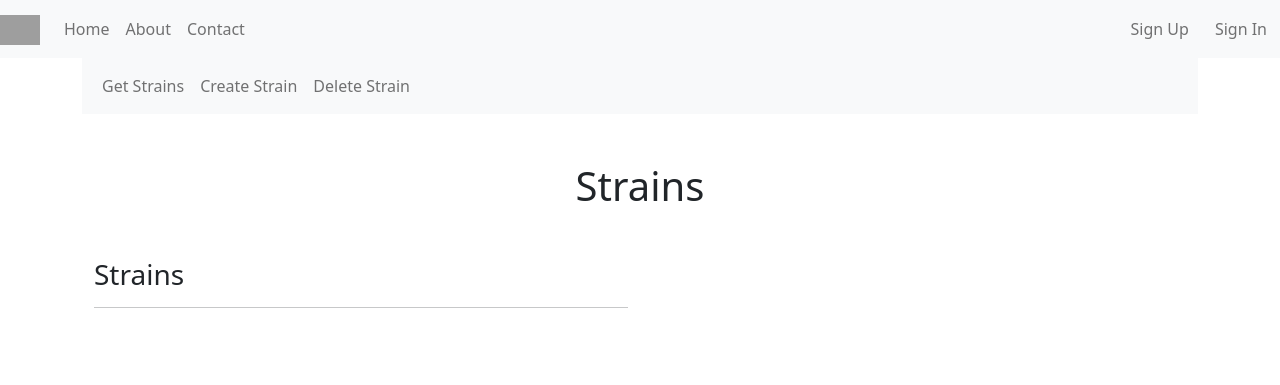
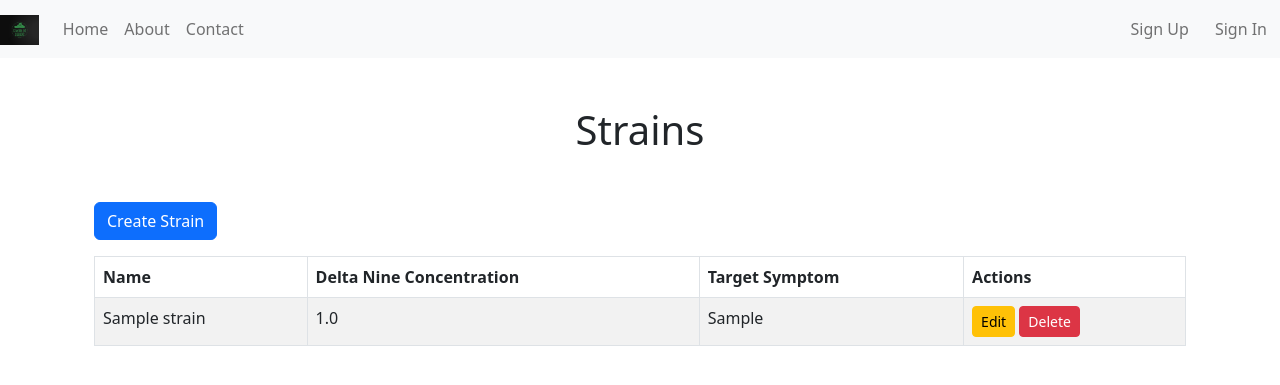
Before and after one commit to ZeroDayPoke/STRAIN.gg_Clouds, a Flask app: page /clouds/strains in a window 1280 px wide. Shown: the top 385 px of the page. Run offline with Flask 3, Linux system fonts and the light colour scheme; tables that the repository leaves empty hold one stand-in row (values such as "Sample post"); some libraries are stand-ins or nearby versions; grey boxes are pictures that could not be loaded.

Commit message:
strain data config

```diff
--- a/app/routes/app_routes.py
+++ b/app/routes/app_routes.py
@@ -10,22 +10,22 @@ app_routes = Blueprint('app_routes', __name__, url_prefix='/clouds')
 
 """Strain routes"""
 
-@app_routes.route('/strains', methods=['GET'], strict_slashes=False)
+@app_routes.route('/api/strains', methods=['GET'], strict_slashes=False)
 def get_strains():
     strains = storage.all('Strain')
     return jsonify([strain.to_dict() for strain in strains.values()])
 
 
-@app_routes.route('/strains', methods=['POST'], strict_slashes=False)
+@app_routes.route('/api/strains', methods=['POST'], strict_slashes=False)
 def create_strain():
-    data = get_json(['name'])
+    data = get_json(['name', 'delta_nine_concentration', 'target_symptom'])
 
-    new_strain = strain.Strain(name=data['name'])
-    new_strain.save()
+    new_strain = strain.Strain(name=data['name'], delta_nine_concentration=data['delta_nine_concentration'], target_symptom=data['target_symptom'])
+    new_strain.save(storage)
     return jsonify(new_strain.to_dict()), 201
 
 
-@app_routes.route('/strains/<strain_id>', methods=['PUT'], strict_slashes=False)
+@app_routes.route('/api/strains/<strain_id>', methods=['PUT'], strict_slashes=False)
 def update_strain(strain_id):
     target_strain = validate_model('Strain', strain_id)
 
@@ -34,20 +34,19 @@ def update_strain(strain_id):
     for key, value in data.items():
         if key not in ['id', 'created_at', 'updated_at']:
             setattr(target_strain, key, value)
-    target_strain.save()
+    target_strain.save(storage)
     return jsonify(target_strain.to_dict()), 200
 
 
-@app_routes.route('/strains/<strain_id>', methods=['DELETE'], strict_slashes=False)
+@app_routes.route('/api/strains/<strain_id>', methods=['DELETE'], strict_slashes=False)
 def delete_strain(strain_id):
     target_strain = validate_model('Strain', strain_id)
 
-    storage.delete(target_strain)
-    storage.save()
+    target_strain.delete(storage)
     return jsonify({}), 200
 
 
-@app_routes.route('/strains/<strain_id>', methods=['GET'], strict_slashes=False)
+@app_routes.route('/api/strains/<strain_id>', methods=['GET'], strict_slashes=False)
 def get_strain(strain_id):
     target_strain = validate_model('Strain', strain_id)
     return jsonify(target_strain.to_dict())
--- a/app/static/scripts/richard.js
+++ b/app/static/scripts/richard.js
@@ -1,52 +1,192 @@
-document.addEventListener("DOMContentLoaded", () => {
+let strainsData = [];
 
-  getReviewsBtn.addEventListener("click", async () => {
-    await getStrains();
-  });
-
-  // Fetch reviews data from the API
-  async function getStrains() {
+// Fetch all strains
+async function fetchStrains() {
   try {
-      const response = await fetch("clouds/strains");
-      const strains = await response.json();
-      displayStrains(strains);
+    const response = await fetch('/clouds/api/strains');
+    const data = await response.json();
+    strainsData = data;
+    renderStrains();
   } catch (error) {
-      console.error("Error fetching strains:", error);
+    console.error('Error fetching strains:', error);
   }
 }
 
-  // Display reviews on the page
-  function displayStrains(strains) {
-    renderStrains(strains);
+// Function to render the strains list
+function renderStrains() {
+  const strainsTableBody = document.querySelector('#strainsTableBody');
+  strainsTableBody.innerHTML = strainsData
+    .map((strain) => `
+      <tr>
+        <td>${strain.name}</td>
+        <td>${strain.delta_nine_concentration}</td>
+        <td>${strain.target_symptom}</td>
+        <td>
+          <!-- Add buttons for update and delete actions -->
+          <button class="btn btn-sm btn-warning" onclick="openUpdateStrainModal(${strain.id})">Edit</button>
+          <button class="btn btn-sm btn-danger" onclick="openDeleteStrainModal(${strain.id})">Delete</button>
+        </td>
+      </tr>`)
+    .join('');
 }
 
-  function renderStrains(strains) {
-    const strainsContainer = document.querySelector('.strains');
-    strainsContainer.innerHTML = '';
+// Function to handle the form submission
+async function submitCreateStrain(event) {
+  event.preventDefault();
 
-    if (strains.length === 0) {
-      strainsContainer.innerHTML = '<p>No strains found.</p>';
-      return;
+  const name = document.querySelector('#name').value;
+  const delta_nine_concentration = document.querySelector('#delta_nine_concentration').value;
+  const target_symptom = document.querySelector('#target_symptom').value;
+
+  try {
+    // Replace this URL with the correct API endpoint to create a strain
+    const response = await fetch('/clouds/api/strains', {
+      method: 'POST',
+      headers: {
+        'Content-Type': 'application/json',
+      },
+      body: JSON.stringify({
+        name,
+        delta_nine_concentration,
+        target_symptom,
+      }),
+    });
+
+    const data = await response.json();
+
+    if (data.success) {
+      // Update the strains data and re-render the strains list
+      strainsData.push(data.strain);
+      renderStrains();
+
+      // Close the modal and clear the form inputs
+      const createStrainModal = new bootstrap.Modal(document.getElementById('createStrainModal'));
+      createStrainModal.hide();
+      document.querySelector('#createStrainForm').reset();
+    } else {
+      alert('Error creating strain: ' + data.message);
+    }
+  } catch (error) {
+    console.error('Error creating strain:', error);
+  }
 }
 
-    strains.forEach(strain => {
-      const strainCard = `
-        <div class="card mb-3" data-id="${strain.id}">
-          <div class="card-body">
-            <h5 class="card-title">Strain ID: ${strain.id}</h5>
-            <p class="card-text">
-              <strong>Name:</strong> ${strain.name}<br>
-              <strong>Concentration:</strong> ${strain.delta_nine_concentration}<br>
-              <strong>Target:</strong> ${strain.target_symptom}<br>
-            </p>
-            <button class="btn btn-primary updateReview" data-review-id="${strain.id}" data-bs-toggle="modal" data-bs-target="#updateReviewModal">Update</button>
-            <button class="btn btn-danger deleteReview" data-review-id="${strain.id}" data-bs-toggle="modal" data-bs-target="#deleteReviewModal">Delete</button>
-          </div>
-        </div>
-      `;
-      strainsContainer.innerHTML += strainCard;
+// Function to set up the event listener for the form submission
+function setupCreateStrainForm() {
+  const createStrainForm = document.querySelector('#createStrainForm');
+  createStrainForm.addEventListener('submit', submitCreateStrain);
+}
+
+// Update strain
+async function submitUpdateStrain(event) {
+  event.preventDefault();
+
+  // Get the strain ID and data from the form
+  const strainId = document.querySelector('#modal_strain_id').value;
+  const name = document.querySelector('#update_name').value;
+  const delta_nine_concentration = document.querySelector('#update_delta_nine_concentration').value;
+  const target_symptom = document.querySelector('#update_target_symptom').value;
+
+  try {
+    const response = await fetch(`/clouds/api/strains/${strainId}`, {
+      method: 'PUT',
+      headers: {
+        'Content-Type': 'application/json',
+      },
+      body: JSON.stringify({
+        name,
+        delta_nine_concentration,
+        target_symptom,
+      }),
     });
 
-    addUpdateDeleteListeners();
+    const data = await response.json();
+
+    if (data.success) {
+      // Update the strains data and re-render the strains list
+      const strainIndex = strainsData.findIndex((strain) => strain.id === strainId);
+      strainsData[strainIndex] = data.strain;
+      renderStrains();
+
+      // Close the modal and clear the form inputs
+      document.querySelector('#updateStrainModal').modal('hide');
+      document.querySelector('#updateStrainForm').reset();
+    } else {
+      alert('Error updating strain: ' + data.message);
     }
+  } catch (error) {
+    console.error('Error updating strain:', error);
+  }
+}
+
+function setupUpdateStrainForm() {
+  const updateStrainForm = document.querySelector('#updateStrainForm');
+  updateStrainForm.addEventListener('submit', submitUpdateStrain);
+}
+
+// Delete strain
+async function deleteStrain(strainId) {
+  try {
+    const response = await fetch(`/clouds/api/strains/${strainId}`, {
+      method: 'DELETE',
     });
+
+    const data = await response.json();
+
+    if (data.success) {
+      // Remove the strain from the strains data and re-render the strains list
+      strainsData = strainsData.filter((strain) => strain.id !== strainId);
+      renderStrains();
+
+      // Close the modal
+      document.querySelector('#deleteStrainModal').modal('hide');
+    } else {
+      alert('Error deleting strain: ' + data.message);
+    }
+  } catch (error) {
+    console.error('Error deleting strain:', error);
+  }
+}
+
+// Function to set up the event listener for the openCreateStrainModal button
+function setupOpenCreateStrainModalButton() {
+  const openCreateStrainModalButton = document.querySelector('#openCreateStrainModal');
+  openCreateStrainModalButton.addEventListener('click', () => {
+    const createStrainModal = new bootstrap.Modal(document.getElementById('createStrainModal'));
+    createStrainModal.show();
+  });
+}
+
+function openDeleteStrainModal(strainId) {
+  const deleteStrainModal = new bootstrap.Modal(document.getElementById('deleteStrainModal'));
+  const confirmDeleteStrainButton = document.getElementById('confirmDeleteStrain');
+
+  // Remove existing event listeners
+  confirmDeleteStrainButton.replaceWith(confirmDeleteStrainButton.cloneNode(true));
+  const newConfirmDeleteStrainButton = document.getElementById('confirmDeleteStrain');
+
+  newConfirmDeleteStrainButton.onclick = () => deleteStrain(strainId);
+
+  deleteStrainModal.show();
+}
+
+function openUpdateStrainModal(strainId) {
+  const updateStrainModal = new bootstrap.Modal(document.getElementById('updateStrainModal'));
+  const strain = strainsData.find((strain) => strain.id === strainId);
+
+  document.getElementById('modal_strain_id').value = strain.id;
+  document.getElementById('update_name').value = strain.name;
+  document.getElementById('update_delta_nine_concentration').value = strain.delta_nine_concentration;
+  document.getElementById('update_target_symptom').value = strain.target_symptom;
+
+  updateStrainModal.show();
+}
+
+// Initialization
+document.removeEventListener('DOMContentLoaded', fetchStrains);
+document.addEventListener('DOMContentLoaded', () => {
+  fetchStrains();
+  setupCreateStrainForm();
+  setupUpdateStrainForm();
+  setupOpenCreateStrainModalButton();
+});
--- a/app/templates/strains.html
+++ b/app/templates/strains.html
@@ -16,26 +16,22 @@
 				<div class="modal-body">
 					<form id="createStrainForm">
 						<div class="mb-3">
-							<label for="url" class="form-label">URL</label>
-							<input type="text" class="form-control" id="url" required>
-						</div>
-						<div class="mb-3 form-check">
-							<input type="checkbox" class="form-check-input" id="assigned">
-							<label class="form-check-label" for="assigned">Assigned</label>
+						<label for="name">Name</label>
+						<input type="text" class="form-control" id="name" required>
 						</div>
 						<div class="mb-3">
-							<label for="author_id" class="form-label">Author ID</label>
-							<input type="text" class="form-control" id="author_id">
+						<label for="delta_nine_concentration">Delta Nine Concentration</label>
+						<input type="text" class="form-control" id="delta_nine_concentration" required>
 						</div>
 						<div class="mb-3">
-							<label for="grader_id" class="form-label">Grader ID</label>
-							<input type="text" class="form-control" id="grader_id">
-						</div>
-					</form>
+						<label for="target_symptom">Target Symptom</label>
+						<input type="text" class="form-control" id="target_symptom" required>
 						</div>
 						<div class="modal-footer">
 						<button type="button" class="btn btn-secondary" data-bs-dismiss="modal">Close</button>
-					<button type="button" class="btn btn-primary" id="submitCreateStrain">Create</button>
+						<button type="submit" class="btn btn-primary" id="submitCreateStrain">Create</button>
+						</div>
+					</form>
 				</div>
 			</div>
 		</div>
@@ -50,21 +46,18 @@
 				</div>
 				<div class="modal-body">
 					<form id="updateStrainForm">
+						<input type="hidden" id="modal_strain_id">
 						<div class="mb-3">
-							<label for="update_url" class="form-label">URL</label>
-							<input type="text" class="form-control" id="update_url" required>
-						</div>
-						<div class="mb-3 form-check">
-							<input type="checkbox" class="form-check-input" id="update_assigned">
-							<label class="form-check-label" for="update_assigned">Assigned</label>
+							<label for="update_name">Name</label>
+							<input type="text" class="form-control" id="update_name" required>
 						</div>
 						<div class="mb-3">
-							<label for="update_author_id" class="form-label">Author ID</label>
-							<input type="text" class="form-control" id="update_author_id" required>
+							<label for="update_delta_nine_concentration">Delta Nine Concentration</label>
+							<input type="text" class="form-control" id="update_delta_nine_concentration" required>
 						</div>
 						<div class="mb-3">
-							<label for="update_grader_id" class="form-label">Grader ID</label>
-							<input type="text" class="form-control" id="update_grader_id" required>
+							<label for="update_target_symptom">Target Symptom</label>
+							<input type="text" class="form-control" id="update_target_symptom" required>
 						</div>
 					</form>
 				</div>
@@ -88,47 +81,31 @@
 				</div>
 				<div class="modal-footer">
 					<button type="button" class="btn btn-secondary" data-bs-dismiss="modal">Cancel</button>
-					<button type="button" class="btn btn-danger" id="confirmDeleteStrain" data-bs-dismiss="modal" data-Strain-id="">Delete</button>
-					<input type="hidden" id="modal_Strain_id" name="modal_Strain_id">
+					<button type="button" class="btn btn-danger" id="confirmDeleteStrain">Delete</button>
 				</div>
 			</div>
 		</div>
 	</div>
 {% endblock %}
-
 {% block display %}
-
-	<nav class="navbar navbar-expand-lg navbar-light bg-light">
-		<div class="container-fluid">
-			<button class="navbar-toggler" type="button" data-bs-toggle="collapse" data-bs-target="#navbarNav" aria-controls="navbarNav" aria-expanded="false" aria-label="Toggle navigation">
-				<span class="navbar-toggler-icon"></span>
-			</button>
-			<div class="collapse navbar-collapse" id="navbarNav">
-				<ul class="navbar-nav">
-					<li class="nav-item">
-						<a class="nav-link" href="#" id="getStrains">Get Strains</a>
-					</li>
-					<li class="nav-item">
-						<a class="nav-link" href="#" id="openCreateStrainModal">Create Strain</a>
-					</li>
-					<li class="nav-item">
-						<a class="nav-link" href="#" id="deleteStrain" role="button" data-bs-toggle="dropdown" aria-expanded="false">
-							Delete Strain
-						</a>
-					</li>
-				</ul>
-			</div>
-		</div>
-	</nav>
   <div class="container">
     <h1 class="text-center mt-5 mb-5">Strains</h1>
     <div class="row">
-			<div class="col-md-6">
-				<h3>Strains</h3>
-				<hr>
-				<div class="strains">
+      <div class="col-md-12">
+        <button class="btn btn-primary mb-3" id="openCreateStrainModal">Create Strain</button>
+        <table class="table table-bordered table-striped">
+          <thead>
+            <tr>
+              <th>Name</th>
+              <th>Delta Nine Concentration</th>
+              <th>Target Symptom</th>
+              <th>Actions</th>
+            </tr>
+          </thead>
+          <tbody id="strainsTableBody">
             <!-- Strains will be added dynamically using JavaScript -->
-				</div>
+          </tbody>
+        </table>
       </div>
     </div>
   </div>
```
Also changed, not shown: app/models/base.py (+5 -5 lines), app/static/images/header.png (added). Lines whose indentation alone changed are shown as unchanged.
